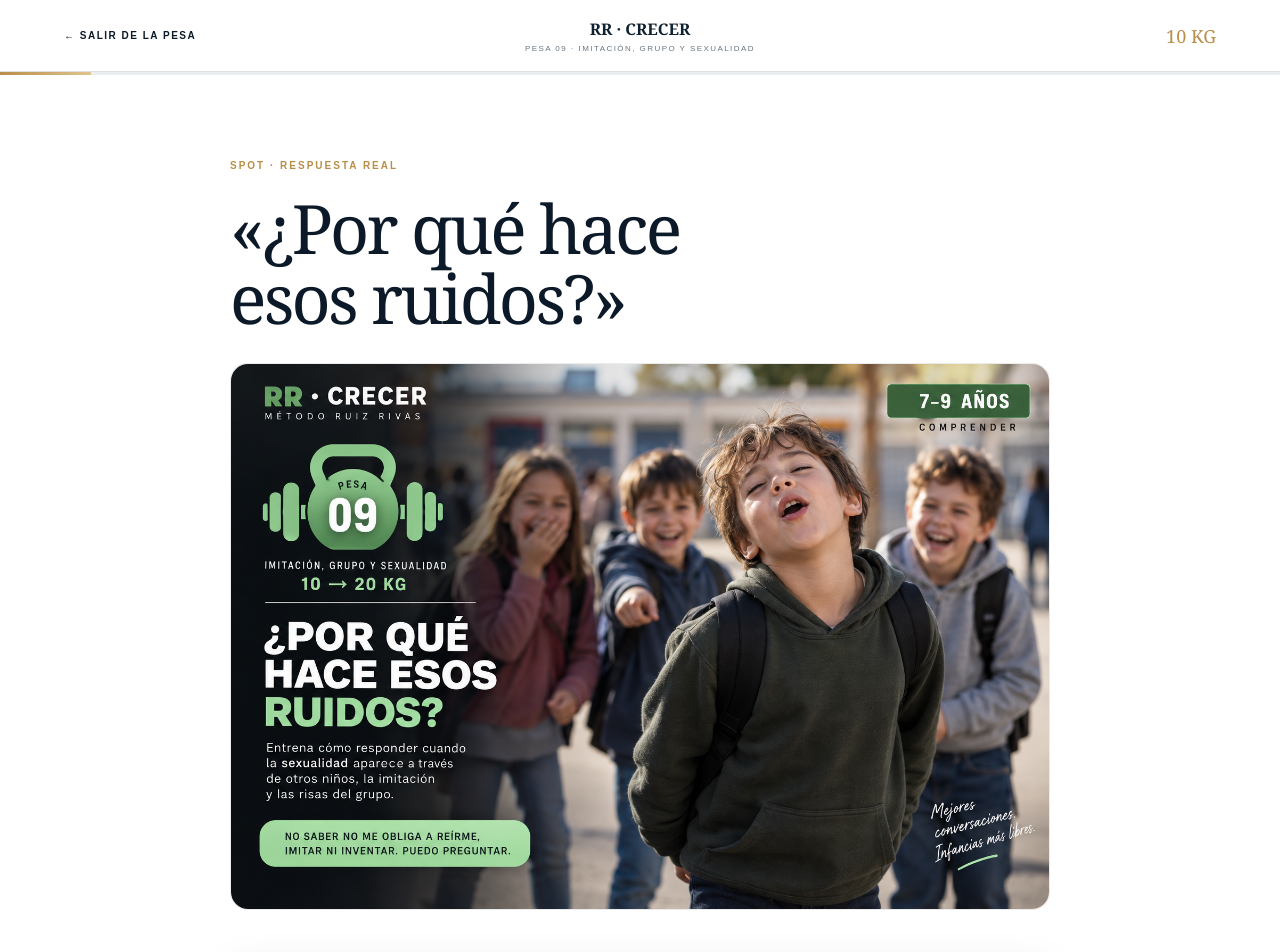
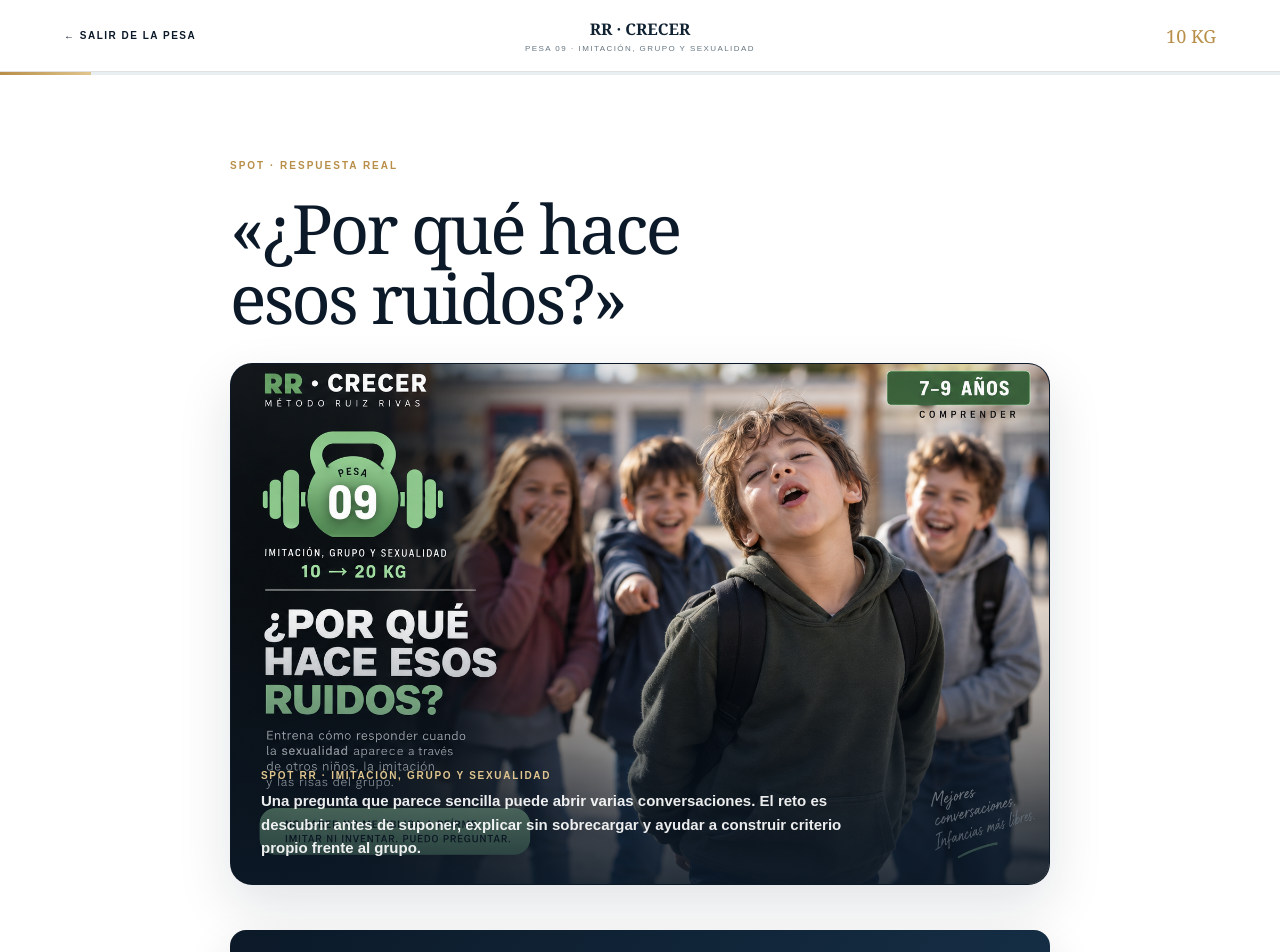
Before and after one commit to elpozo84/rr-crecer, a Next.js app: page /prepararme/7-9/pesa-09 in a window 1280 px wide. Shown: the top 952 px of the page. Built offline with nearby package versions, Linux system fonts and the light colour scheme.

Commit message:
Update page.js

```diff
--- a/app/prepararme/7-9/pesa-09/page.js
+++ b/app/prepararme/7-9/pesa-09/page.js
@@ -89,21 +89,19 @@
           <span className="trainingTag">SPOT · RESPUESTA REAL</span>
           <h1>«¿Por qué hace esos ruidos?»</h1>
 
-          <div
-            style={{
-              width: "100%",
-              marginBottom: "38px",
-              borderRadius: "18px",
-              overflow: "hidden",
-              border: "1px solid rgba(0,0,0,0.08)",
-              background: "#fff",
-            }}
-          >
+          <div className="trainingVisual">
             <img
               src="/pesa09.png"
-              alt="Pesa 09 · ¿Por qué hace esos ruidos?"
-              style={{ display: "block", width: "100%", height: "auto" }}
+              alt="Pesa 09 · Imitación, grupo y sexualidad"
             />
+            <div className="trainingVisualCaption">
+              <span>SPOT RR · IMITACIÓN, GRUPO Y SEXUALIDAD</span>
+              <p>
+                Una pregunta que parece sencilla puede abrir varias conversaciones.
+                El reto es descubrir antes de suponer, explicar sin sobrecargar y
+                ayudar a construir criterio propio frente al grupo.
+              </p>
+            </div>
           </div>
 
           <div className="scene">
```
